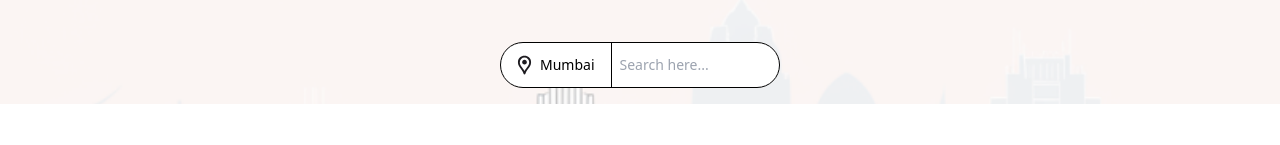
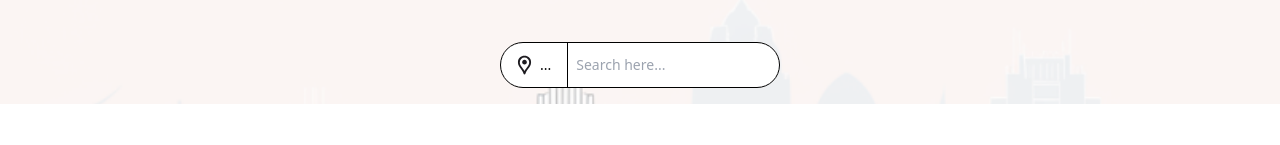
Before and after one commit to pankajrampawar/kutumbiq, a Next.js app: page / in a window 1280 px wide. Shown: the part 209-354 px from the top of the page. Built offline with nearby package versions, Linux system fonts and the light colour scheme; no server answers.

Commit message:
updated the location services with UI

```diff
--- a/app/components/home/hero.js
+++ b/app/components/home/hero.js
@@ -2,8 +2,12 @@
 import Navbar from "../navbar"
 import Image from "next/image"
 import { comfortaa } from "@/app/ui/fonts"
+import { useLocationContext } from "@/app/context/locationContext"
 
 export default function Hero() {
+
+    const { location, error, loading } = useLocationContext();
+
     return (
         <header className="w-full bg-cover" style={{ backgroundImage: "url('/heroBg.png')" }}
         >
@@ -31,7 +35,12 @@ export default function Hero() {
                                 />
                             </div>
                             <div className="text-sm">
-                                Mumbai
+                                {
+                                    loading ? "..." : error ? "Error" : location
+                                }
+                                {
+                                    console.log(location)
+                                }
                             </div>
                         </section>
 
--- a/app/context/locationContext.js
+++ b/app/context/locationContext.js
@@ -1,16 +1,16 @@
 'use client'
 
 import { createContext, useContext, useState, useEffect } from "react"
+import { fetchReadableLocation } from "../lib/readableLocation";
 
 // create context
 const LocationContext = createContext();
 
 // Provider Component
-const LocationProvider = ({ children }) => {
-    const [location, setLocation] = useState(null)
-    const [error, setError] = useState(null)
-    const [loading, setLoading] = useState(null)
-
+export const LocationProvider = ({ children }) => {
+    const [location, setLocation] = useState(null); // Stores user's location
+    const [error, setError] = useState(null);       // Stores error message
+    const [loading, setLoading] = useState(true);   // Indicates loading state
 
     useEffect(() => {
         if (!navigator.geolocation) {
@@ -19,11 +19,11 @@ const LocationProvider = ({ children }) => {
             return;
         }
 
-        const handleSuccess = (position) => {
-            setLocation({
-                lat: position.coords.latitude,
-                lon: position.coords.longitude,
-            });
+        const handleSuccess = async (position) => {
+            const { latitude, longitude } = position.coords;
+
+            const readableLocation = await fetchReadableLocation(latitude, longitude)
+            setLocation(readableLocation);
             setLoading(false);
         };
 
@@ -39,7 +39,7 @@ const LocationProvider = ({ children }) => {
         <LocationContext.Provider value={{ location, error, loading }}>
             {children}
         </LocationContext.Provider>
-    )
-}
+    );
+};
 
 export const useLocationContext = () => useContext(LocationContext);
--- a/app/layout.js
+++ b/app/layout.js
@@ -1,6 +1,5 @@
-import { Geist, Geist_Mono } from "next/font/google";
 import "./globals.css";
-import Navbar from "./components/navbar";
+import { LocationProvider } from "./context/locationContext";
 
 export const metadata = {
   title: "Kutumbiq",
@@ -13,7 +12,9 @@ export default function RootLayout({ children }) {
       <body
         className={``}
       >
-        {children}
+        <LocationProvider>
+          {children}
+        </LocationProvider>
       </body>
     </html>
   );
```
